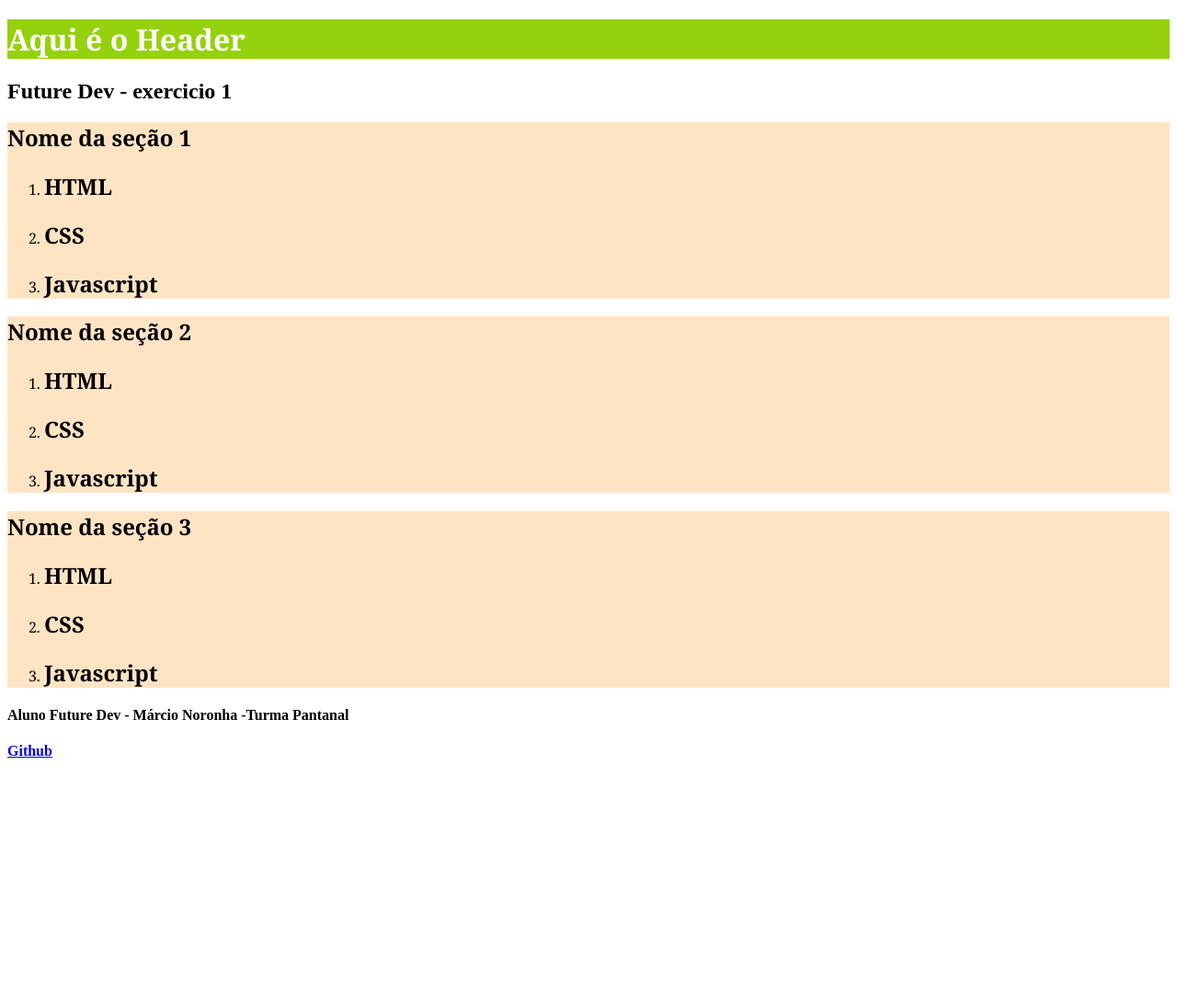
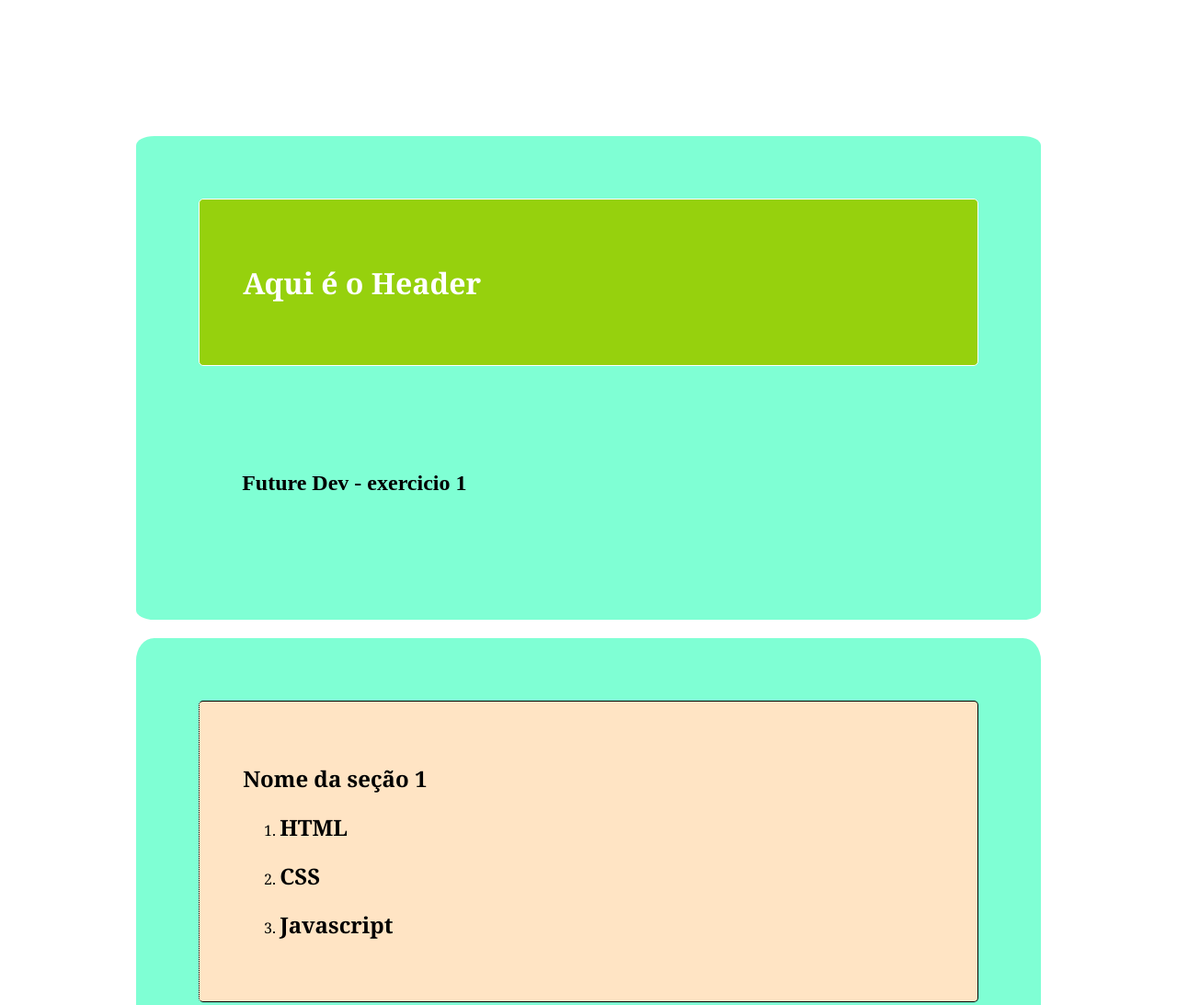
Before and after one commit to mrlnoronha/futurodev2023, a plain HTML site: page index.html in a window 1280 px wide. Shown: the top 1093 px of the page at 92% size. Before the commit the page ends 848 px from the top, so only its background shows below. Drawn offline with Linux system fonts and the light colour scheme.

Commit message:
atualizacao css

```diff
--- a/index.html
+++ b/index.html
@@ -8,12 +8,18 @@
     <title>FuturoDev</title>
 </head>
 <body>
+    <div>
     <header>
         <h1>Aqui é o Header</h1>
     </header>
     <nav>
         <h2>Future Dev - exercicio 1</h2>
     </nav>
+    </div>
+
+
+    <div>
+
         <section>
             <h1>Nome da seção 1</h1>
             <ol>
@@ -39,9 +45,16 @@
             </ol>
         </section>
 
+
+
+    </div>
+
+
+    <div>
         <footer>
             <h4>Aluno Future Dev - Márcio Noronha -Turma Pantanal</h4>
             <h4><a href="https://github.com/marcionoronha1995/futurodev2023.git">Github</a></h4>
         </footer>
+    </div>
 </body>
 </html>
--- a/ref/style.css
+++ b/ref/style.css
@@ -1,10 +1,53 @@
+body{
+    margin: 5%;
+    padding: 5%;
+    align-items: center;
+}
+
 header{
     background-color: rgb(150, 209, 13);
     font-family:Cambria, Cochin, Georgia, Times, 'Times New Roman', serif;
     color: rgb(255, 255, 255);
+    border-style: solid;
+    border-radius: 5px;
+    border-width: 1px;
+    margin: 5%;
+    padding: 5%;
+    align-items: center;
+
 }
+
+nav{
+    margin: 5%;
+    padding: 5%;
+    align-items: center;
+}
+
+
+
 section{
     background-color: bisque;
     font-family:Cambria, Cochin, Georgia, Times, 'Times New Roman', serif;
+    border-style: solid;
+    border-radius: 5px;
+    border-width: 1px;
+    border-left-style:dotted;
+    margin: 5%;
+    padding: 5%;
+    align-items: center;
 
 }
+
+footer{
+    margin: 5%;
+    padding: 5%;
+    align-items: center;
+}
+
+div{
+    border-radius: 2%;
+    border-width: 2%;
+    margin: 2%;
+    padding: 2%;
+    background-color: aquamarine;
+}
```
Lines whose indentation alone changed are shown as unchanged.
